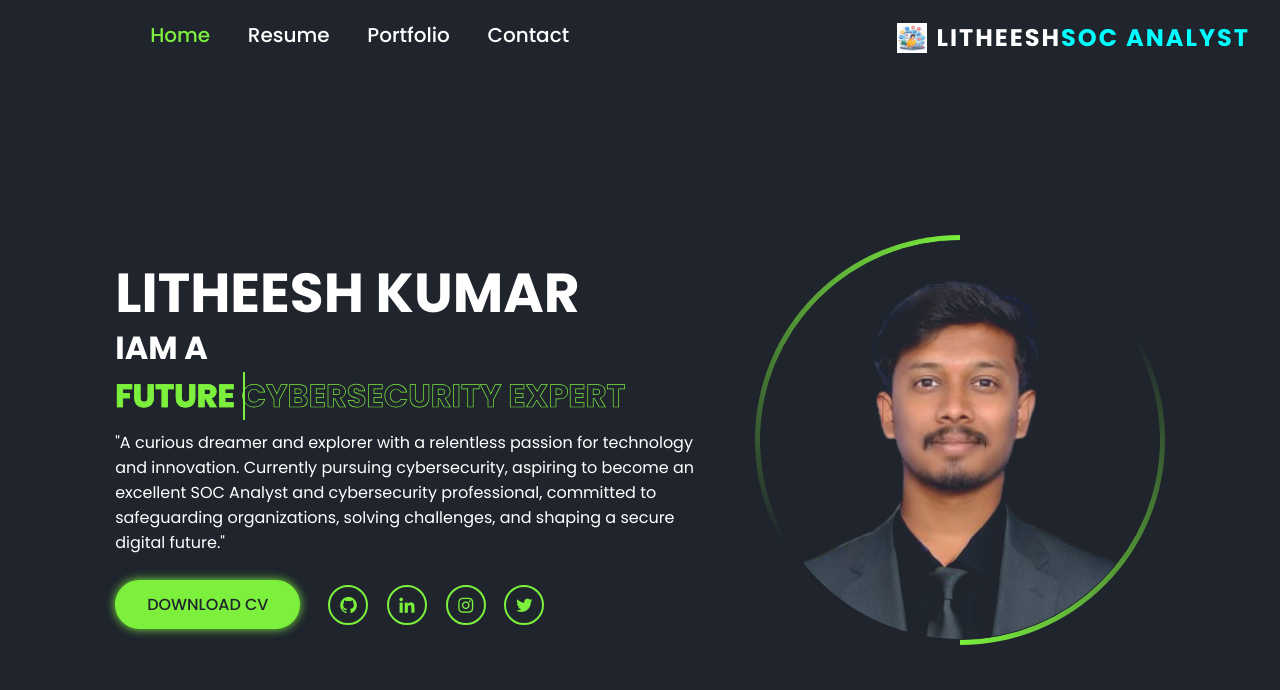
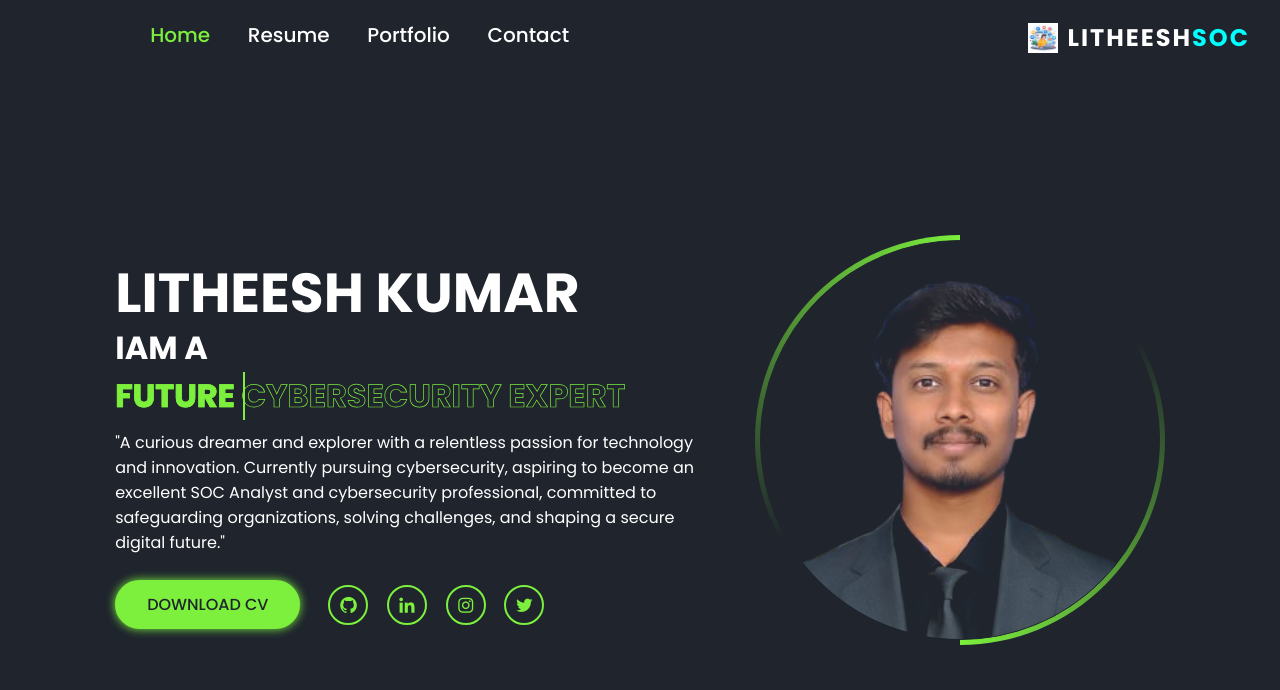
Before and after one commit to litheesh-chinna/litheesh-chinna.github.io, a plain HTML site: page index.html in a window 1280 px wide. Drawn offline with nearby package versions, Linux system fonts and the light colour scheme.

Commit message:
updated portfoliodesign/ contentt

```diff
--- a/index.html
+++ b/index.html
@@ -17,7 +17,7 @@
     <header class="active">
         <a href="#" class="logo" style="font-family: 'Poppins', sans-serif; font-size: 24px; font-weight: bold; text-decoration: none; position: absolute; top: 20px; right: 30px; display: flex; align-items: center; letter-spacing: 2px; text-transform: uppercase; transition: all 0.3s ease-in-out;" onmouseover="this.style.transform='scale(1.1)'; this.style.textShadow='2px 2px 10px rgba(255, 71, 87, 0.5)'" onmouseout="this.style.transform='scale(1)'; this.style.textShadow='none'">
             <img src="./Logoo.png" alt="Logo" style="width: 30px; height: 30px; margin-right: 10px;">
-            <span style="color: #FFFFFF;">LITHEESH</span><span style="color: #00FFFF;">SOC ANALYST</span>
+            <span style="color: #FFFFFF;">LITHEESH</span><span style="color: #00FFFF;">SOC</span>
         </a>
 
 
```
